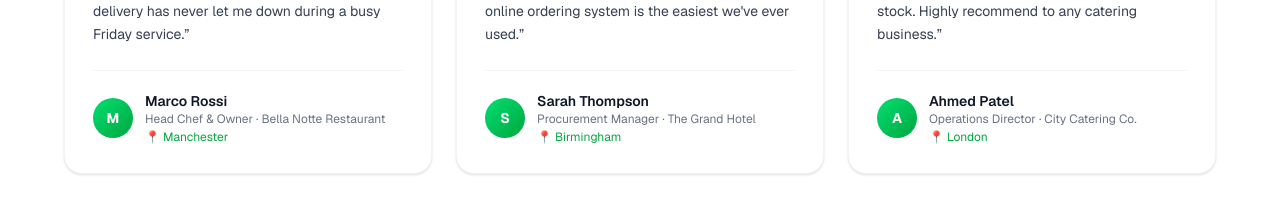
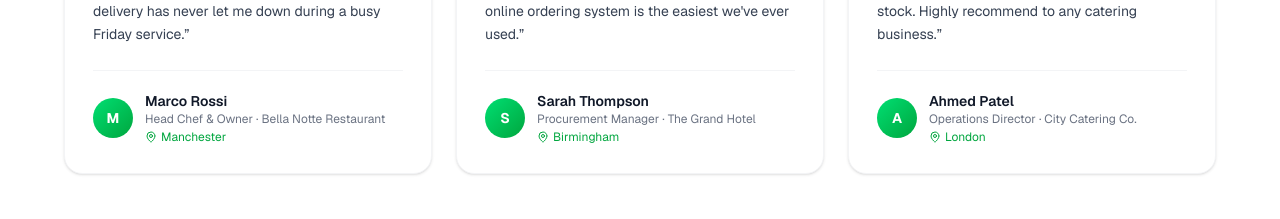
Before and after one commit to Uvaish61/cater-choice-ads, a Next.js app: page / in a window 1280 px wide. Shown: the part 6620-6839 px from the top of the page. Built offline with nearby package versions, Linux system fonts and the light colour scheme; no server answers.

Commit message:
testimonials

```diff
--- a/src/components/sections/testimonials.tsx
+++ b/src/components/sections/testimonials.tsx
@@ -62,7 +62,9 @@ export function Testimonials() {
                   <p className="text-xs text-gray-500">
                     {testimonial.role} · {testimonial.company}
                   </p>
-                  <p className="text-xs text-green-600 mt-0.5">📍 {testimonial.location}</p>
+                  <p className="text-xs text-green-600 mt-0.5 flex items-center gap-1">
+                    <MapPin className="h-3 w-3 shrink-0" />{testimonial.location}
+                  </p>
                 </div>
               </div>
             </motion.div>
```
